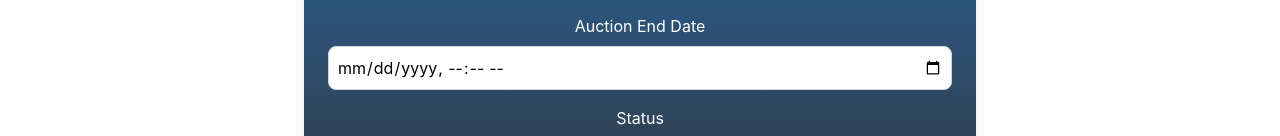
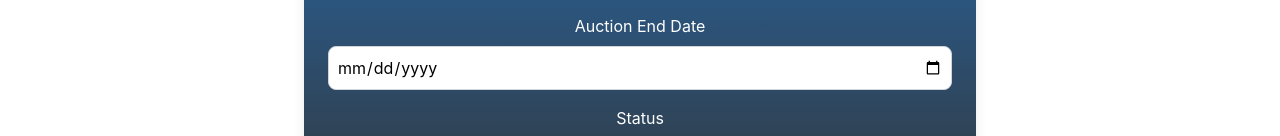
Before and after one commit to Hamza123Hussain/auction_apex, a React (Create React App) app: page /AddProduct in a window 1280 px wide. Shown: the part 564-700 px from the top of the page. Built offline with nearby package versions, Linux system fonts and the light colour scheme.

Commit message:
fixed type

```diff
--- a/src/components/Product/ProductFields.tsx
+++ b/src/components/Product/ProductFields.tsx
@@ -1,8 +1,10 @@
 import React, { ChangeEvent, useContext } from 'react'
 import { UserContext } from '../../utils/Context'
 import { ProductData } from '../../utils/ProductInterface'
+
 const ProductFields = () => {
   const { productdata, setproductdata } = useContext(UserContext)
+
   const handleChange = (e: any) => {
     if (e.target.type === 'file') {
       setproductdata((prev: any) => ({
@@ -16,6 +18,7 @@ const ProductFields = () => {
       }))
     }
   }
+
   return (
     <>
       <div className="flex flex-col space-y-2">
@@ -76,7 +79,7 @@ const ProductFields = () => {
           Auction End Date
         </label>
         <input
-          type="datetime-local"
+          type="date"
           id="auctionEndDate"
           value={productdata.auctionEndDate}
           onChange={handleChange}
```
